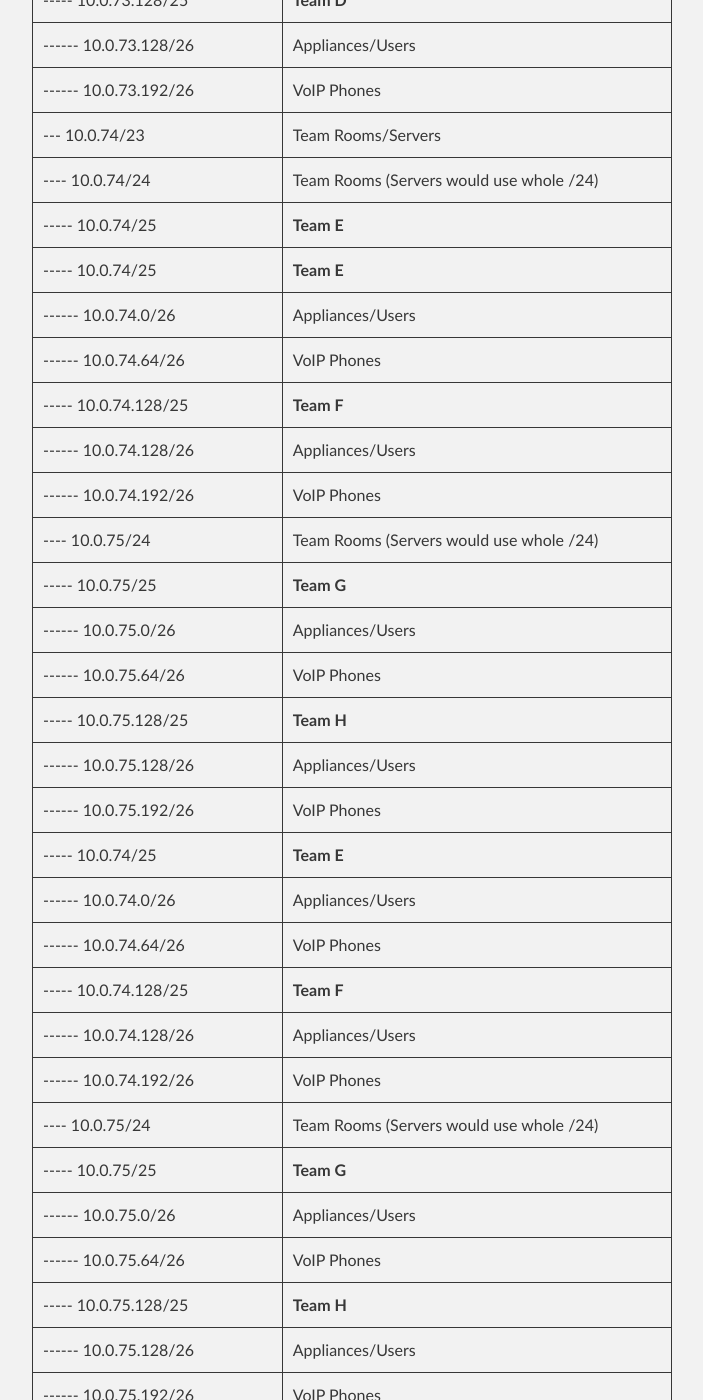
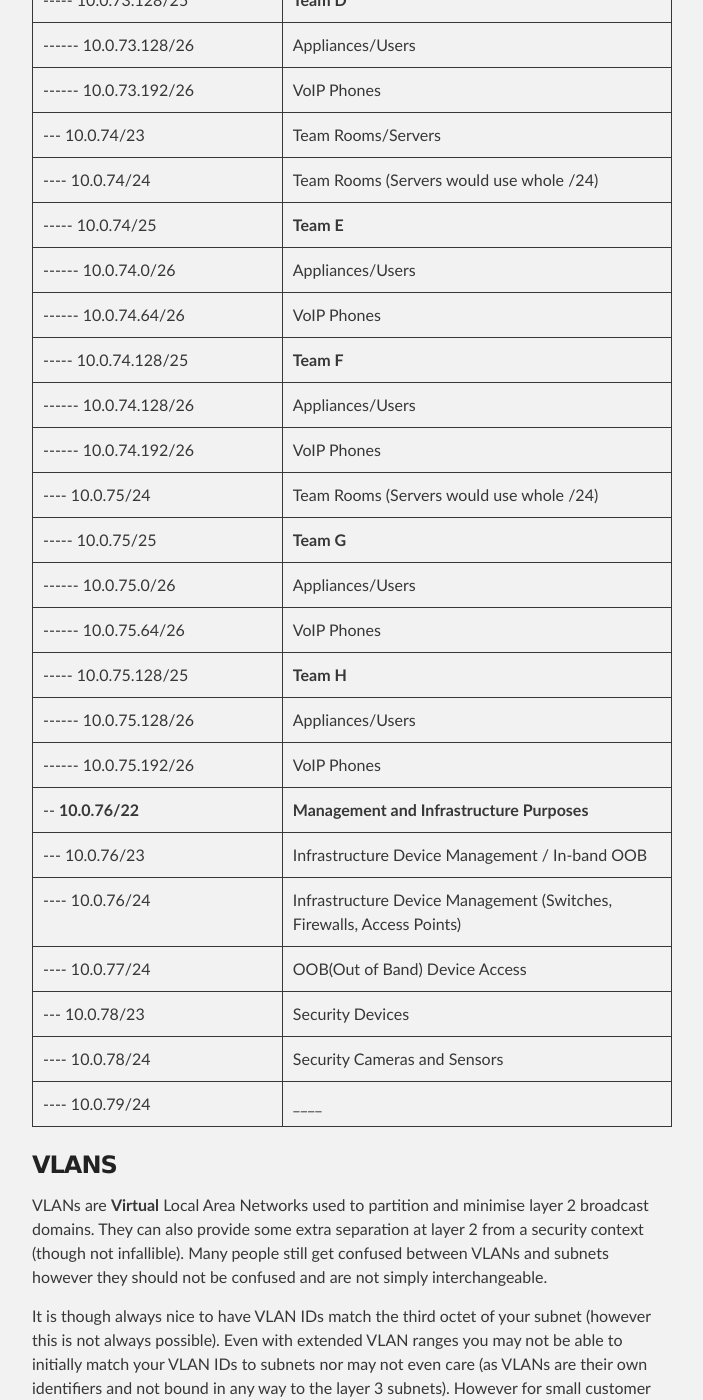
Before and after one commit to podomere/ond, a Jekyll site: the page built from ond-00001/ond-00001.md, in a window 1280 px wide and 1400 px high, scrolled down 9228 px. Shown: the whole window, without its empty margins (288-991 px from the left). Built offline with Jekyll 4.4.1, drawn with Linux system fonts in a browser that asks for light colours.

Commit message:
Previous merges had ruined the IP Address table, fixed.

```diff
--- a/ond-00001/ond-00001.md
+++ b/ond-00001/ond-00001.md
@@ -181,20 +181,6 @@ We recommend using the lowest IP address of each subnet as the default gateway e
 |\-\-\- 10.0.74/23 | Team Rooms/Servers|
 |\-\-\-\- 10.0.74/24 | Team Rooms (Servers would use whole /24) |
 |\-\-\-\-\- 10.0.74/25 | **Team E** |
-|\-\-\-\-\- 10.0.74/25 | **Team E** |
-|\-\-\-\-\-\- 10.0.74.0/26 | Appliances/Users |
-|\-\-\-\-\-\- 10.0.74.64/26 | VoIP Phones  |
-|\-\-\-\-\- 10.0.74.128/25 | **Team F** |
-|\-\-\-\-\-\- 10.0.74.128/26 | Appliances/Users |
-|\-\-\-\-\-\- 10.0.74.192/26 | VoIP Phones  |
-|\-\-\-\- 10.0.75/24 | Team Rooms (Servers would use whole /24) |
-|\-\-\-\-\- 10.0.75/25 | **Team G** |
-|\-\-\-\-\-\- 10.0.75.0/26 | Appliances/Users |
-|\-\-\-\-\-\- 10.0.75.64/26 | VoIP Phones  |
-|\-\-\-\-\- 10.0.75.128/25 | **Team H** |
-|\-\-\-\-\-\- 10.0.75.128/26 | Appliances/Users |
-|\-\-\-\-\-\- 10.0.75.192/26 | VoIP Phones  |
-|\-\-\-\-\- 10.0.74/25 | **Team E** |
 |\-\-\-\-\-\- 10.0.74.0/26 | Appliances/Users |
 |\-\-\-\-\-\- 10.0.74.64/26 | VoIP Phones  |
 |\-\-\-\-\- 10.0.74.128/25 | **Team F** |
```
